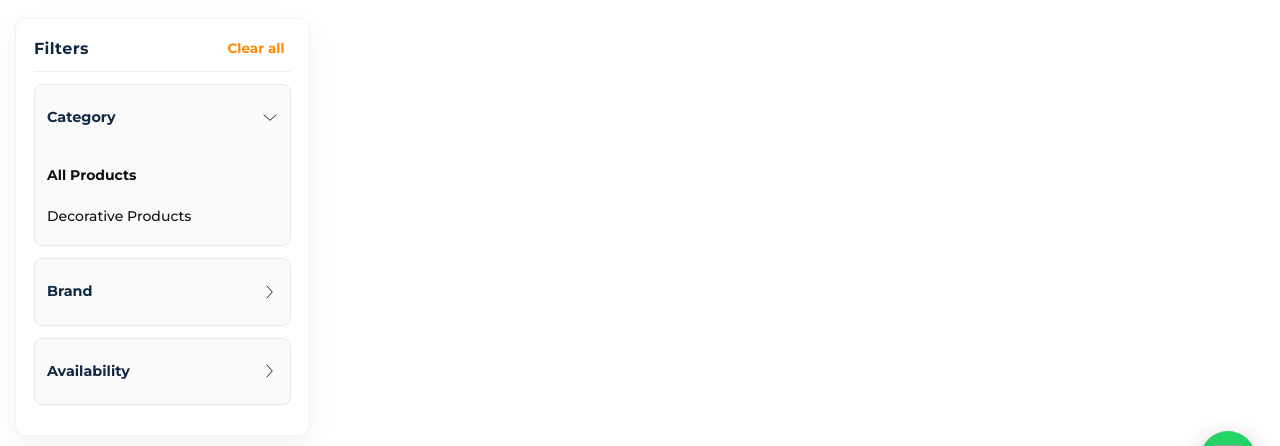
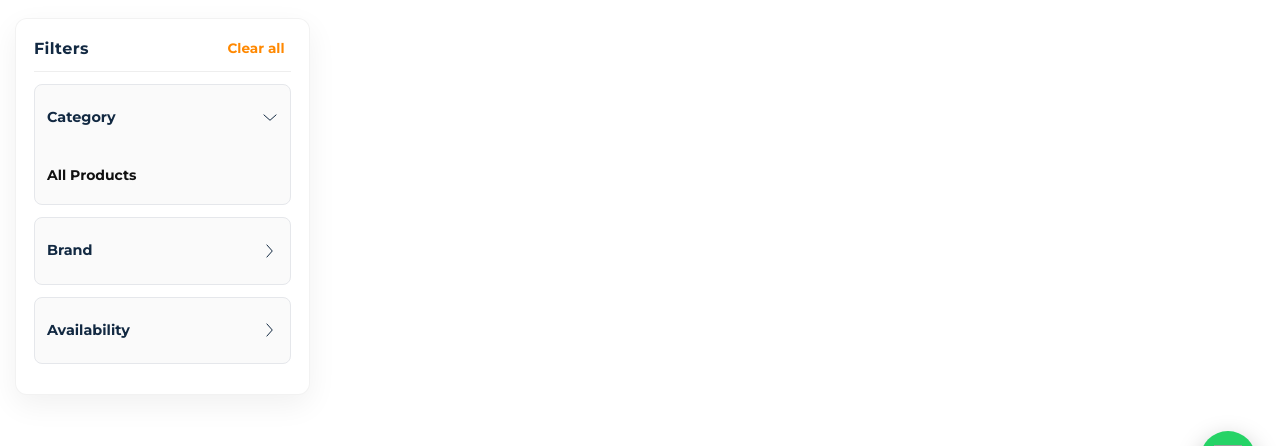
Before and after one commit to aysunsuleymanii/FuarPromet, a Django app: page /products/ in a window 1280 px wide. Shown: the part 289-735 px from the top of the page. Run offline with Django 5.2, Linux system fonts and the light colour scheme; data that the repository does not hold is empty; grey boxes are pictures that could not be loaded.

Commit message:
category filtering fix

```diff
--- a/fuar_promet_web/fuar_promet/templates/products.html
+++ b/fuar_promet_web/fuar_promet/templates/products.html
@@ -51,11 +51,6 @@
                                 <a href="{% url 'products' %}"
                                    class="filter-link {% if request.resolver_match.url_name == 'products' %}active{% endif %}">
                                     {% trans "All Products" %}
-                                </a>
-
-                                <a href="{% url 'decorative_products' %}"
-                                   class="filter-link {% if request.resolver_match.url_name == 'decorative_products' %}active{% endif %}">
-                                    {% trans "Decorative Products" %}
                                 </a>
 
                                 {% for category in categories %}
```
